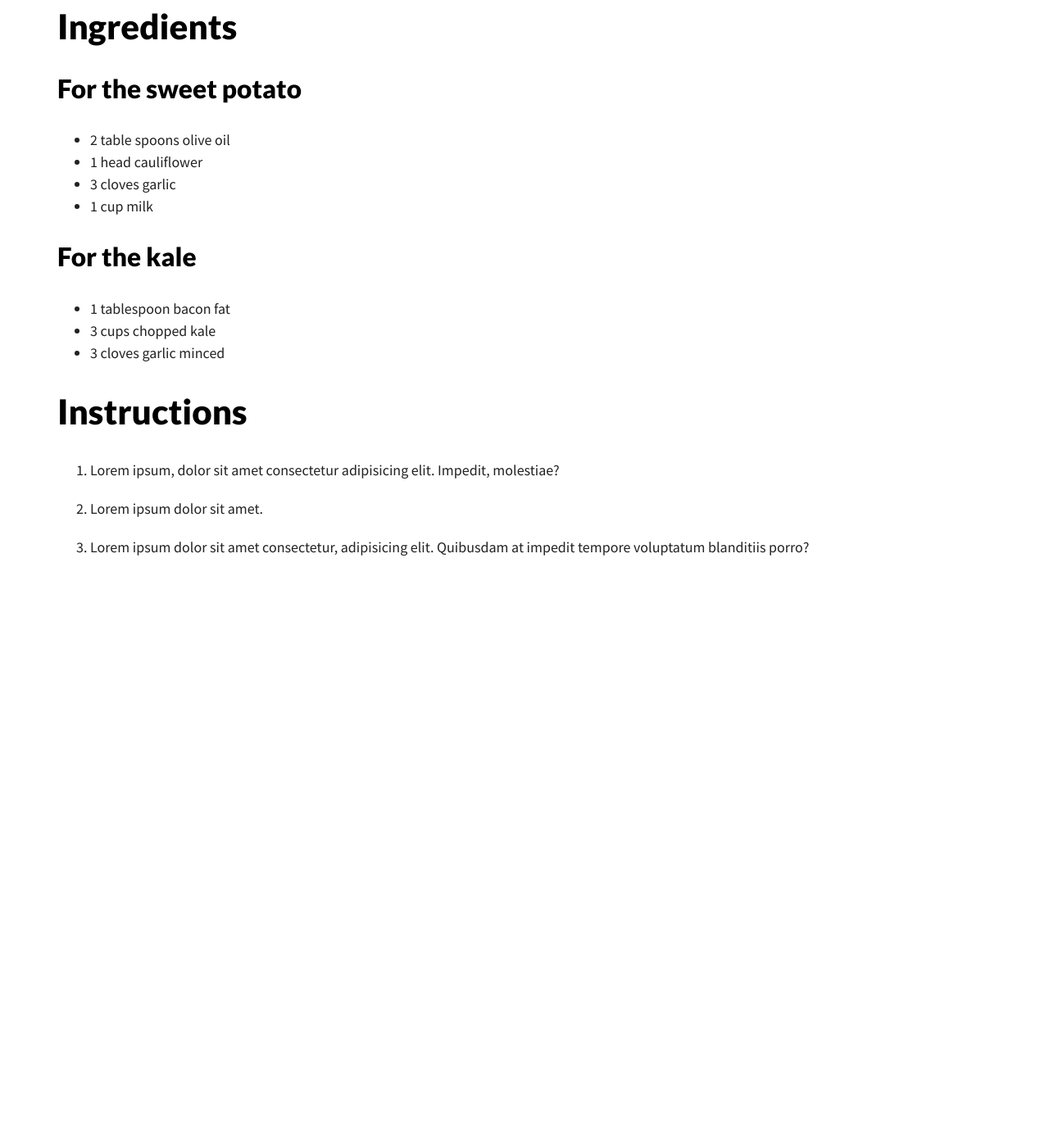
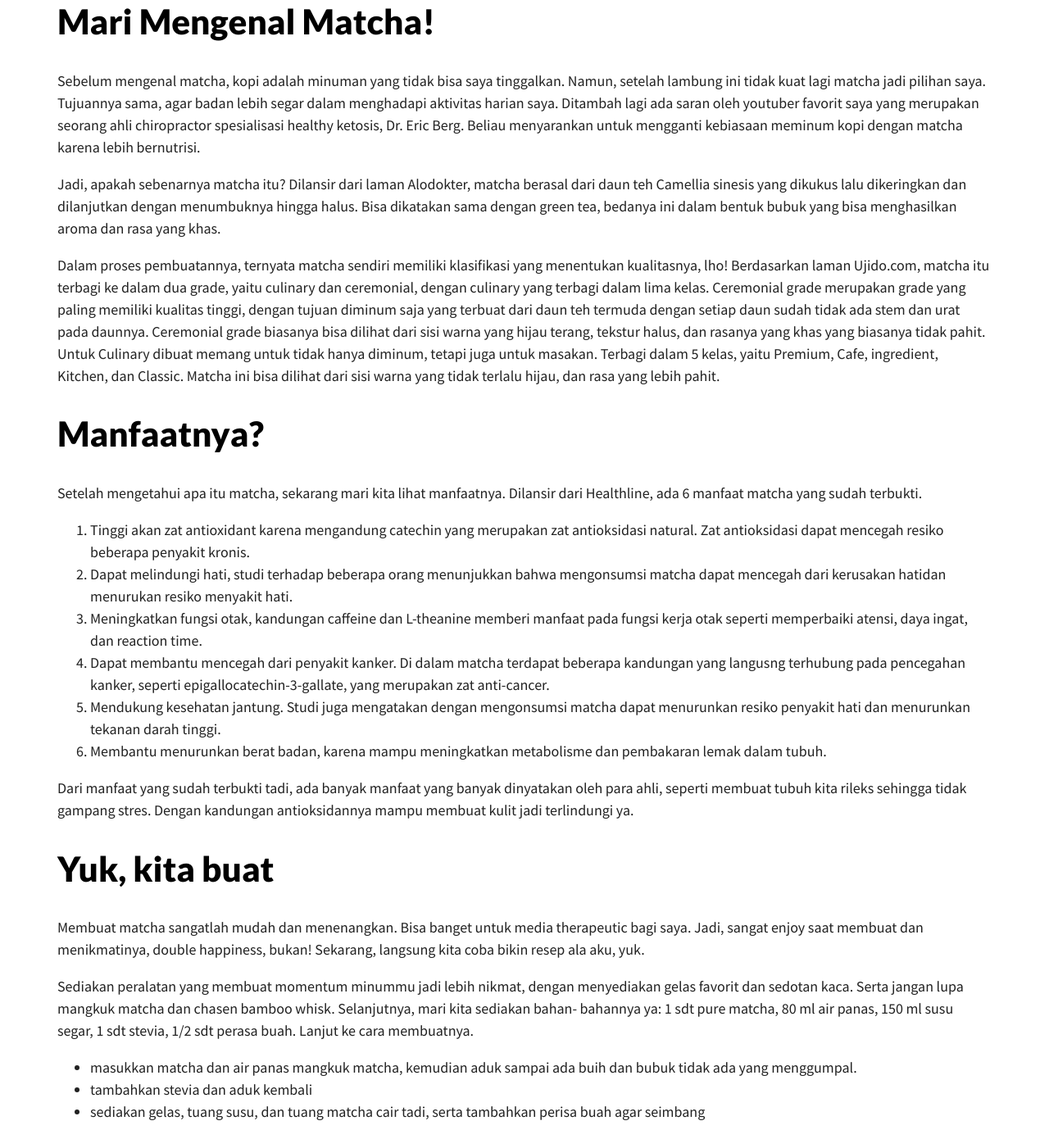
Before and after one commit to ratihjulistina/ratihjulistina.github.io, a plain HTML site: page index.html in a window 1280 px wide. Shown: the part 1310-2700 px from the top of the page at 82% size. Before the commit the page ends 2031 px from the top, so only its background shows below. Drawn offline with Linux system fonts and the light colour scheme; a web font is replaced by a local one.

Commit message:
add Matcha full content

```diff
--- a/index.html
+++ b/index.html
@@ -63,13 +63,43 @@
       <img src="pictures/matcha.jpg" alt="" />
       <a
         class="imgname"
-        href="https://www.pexels.com/id-id/foto/relaksasi-duduk-tenang-gaya-hidup-6958489/
+        href="https://www.pexels.com/id-id/foto/cangkir-meja-kayu-kehidupan-tenang-matcha-8474134/
       "
         >Foto oleh pexels</a
       >
-      <h2>Ingredients</h2>
-      <h3>For the sweet potato</h3>
-      <ul>
+      <h2>Mari Mengenal Matcha!</h2>
+      <p>
+        Sebelum mengenal matcha, kopi adalah minuman yang tidak bisa saya
+        tinggalkan. Namun, setelah lambung ini tidak kuat lagi matcha jadi
+        pilihan saya. Tujuannya sama, agar badan lebih segar dalam menghadapi
+        aktivitas harian saya. Ditambah lagi ada saran oleh youtuber favorit
+        saya yang merupakan seorang ahli chiropractor spesialisasi healthy
+        ketosis, Dr. Eric Berg. Beliau menyarankan untuk mengganti kebiasaan
+        meminum kopi dengan matcha karena lebih bernutrisi.
+      </p>
+      <p>
+        Jadi, apakah sebenarnya matcha itu? Dilansir dari laman Alodokter,
+        matcha berasal dari daun teh Camellia sinesis yang dikukus lalu
+        dikeringkan dan dilanjutkan dengan menumbuknya hingga halus. Bisa
+        dikatakan sama dengan green tea, bedanya ini dalam bentuk bubuk yang
+        bisa menghasilkan aroma dan rasa yang khas.
+      </p>
+      <p>
+        Dalam proses pembuatannya, ternyata matcha sendiri memiliki klasifikasi
+        yang menentukan kualitasnya, lho! Berdasarkan laman Ujido.com, matcha
+        itu terbagi ke dalam dua grade, yaitu culinary dan ceremonial, dengan
+        culinary yang terbagi dalam lima kelas. Ceremonial grade merupakan grade
+        yang paling memiliki kualitas tinggi, dengan tujuan diminum saja yang
+        terbuat dari daun teh termuda dengan setiap daun sudah tidak ada stem
+        dan urat pada daunnya. Ceremonial grade biasanya bisa dilihat dari sisi
+        warna yang hijau terang, tekstur halus, dan rasanya yang khas yang
+        biasanya tidak pahit. Untuk Culinary dibuat memang untuk tidak hanya
+        diminum, tetapi juga untuk masakan. Terbagi dalam 5 kelas, yaitu
+        Premium, Cafe, ingredient, Kitchen, dan Classic. Matcha ini bisa dilihat
+        dari sisi warna yang tidak terlalu hijau, dan rasa yang lebih pahit.
+      </p>
+      <!-- <h3>For the sweet potato</h3> -->
+      <!-- <ul>
         <li>2 table spoons olive oil</li>
         <li>1 head cauliflower</li>
         <li>3 cloves garlic</li>
@@ -80,9 +110,50 @@
         <li>1 tablespoon bacon fat</li>
         <li>3 cups chopped kale</li>
         <li>3 cloves garlic minced</li>
-      </ul>
-      <h2>Instructions</h2>
+      </ul> -->
+      <h2>Manfaatnya?</h2>
+      <p>
+        Setelah mengetahui apa itu matcha, sekarang mari kita lihat manfaatnya.
+        Dilansir dari Healthline, ada 6 manfaat matcha yang sudah terbukti.
+      </p>
       <ol>
+        <li>
+          Tinggi akan zat antioxidant karena mengandung catechin yang merupakan
+          zat antioksidasi natural. Zat antioksidasi dapat mencegah resiko
+          beberapa penyakit kronis.
+        </li>
+        <li>
+          Dapat melindungi hati, studi terhadap beberapa orang menunjukkan bahwa
+          mengonsumsi matcha dapat mencegah dari kerusakan hatidan menurukan
+          resiko menyakit hati.
+        </li>
+        <li>
+          Meningkatkan fungsi otak, kandungan caffeine dan L-theanine memberi
+          manfaat pada fungsi kerja otak seperti memperbaiki atensi, daya ingat,
+          dan reaction time.
+        </li>
+        <li>
+          Dapat membantu mencegah dari penyakit kanker. Di dalam matcha terdapat
+          beberapa kandungan yang langusng terhubung pada pencegahan kanker,
+          seperti epigallocatechin-3-gallate, yang merupakan zat anti-cancer.
+        </li>
+        <li>
+          Mendukung kesehatan jantung. Studi juga mengatakan dengan mengonsumsi
+          matcha dapat menurunkan resiko penyakit hati dan menurunkan tekanan
+          darah tinggi.
+        </li>
+        <li>
+          Membantu menurunkan berat badan, karena mampu meningkatkan metabolisme
+          dan pembakaran lemak dalam tubuh.
+        </li>
+      </ol>
+      <p>
+        Dari manfaat yang sudah terbukti tadi, ada banyak manfaat yang banyak
+        dinyatakan oleh para ahli, seperti membuat tubuh kita rileks sehingga
+        tidak gampang stres. Dengan kandungan antioksidannya mampu membuat kulit
+        jadi terlindungi ya.
+      </p>
+      <!-- <ol>
         <li>
           Lorem ipsum, dolor sit amet consectetur adipisicing elit. Impedit,
           molestiae?
@@ -92,7 +163,32 @@
           Lorem ipsum dolor sit amet consectetur, adipisicing elit. Quibusdam at
           impedit tempore voluptatum blanditiis porro?
         </li>
-      </ol>
+      </ol> -->
+      <h2>Yuk, kita buat</h2>
+      <p>
+        Membuat matcha sangatlah mudah dan menenangkan. Bisa banget untuk media
+        therapeutic bagi saya. Jadi, sangat enjoy saat membuat dan menikmatinya,
+        double happiness, bukan! Sekarang, langsung kita coba bikin resep ala
+        aku, yuk.
+      </p>
+      <p>
+        Sediakan peralatan yang membuat momentum minummu jadi lebih nikmat,
+        dengan menyediakan gelas favorit dan sedotan kaca. Serta jangan lupa
+        mangkuk matcha dan chasen bamboo whisk. Selanjutnya, mari kita sediakan
+        bahan- bahannya ya: 1 sdt pure matcha, 80 ml air panas, 150 ml susu
+        segar, 1 sdt stevia, 1/2 sdt perasa buah. Lanjut ke cara membuatnya.
+      </p>
+      <ul>
+        <li>
+          masukkan matcha dan air panas mangkuk matcha, kemudian aduk sampai ada
+          buih dan bubuk tidak ada yang menggumpal.
+        </li>
+        <li>tambahkan stevia dan aduk kembali</li>
+        <li>
+          sediakan gelas, tuang susu, dan tuang matcha cair tadi, serta
+          tambahkan perisa buah agar seimbang
+        </li>
+      </ul>
     </div>
   </body>
 </html>
--- a/styles/styles.css
+++ b/styles/styles.css
@@ -1,19 +1,30 @@
 html {
   font-size: 62.5%;
 }
+
 .imgname {
+  display: block;
   font-size: 14px;
+  text-align: center;
+  margin: 0 auto;
+  text-decoration: none;
+  color: #222;
 }
 
 body {
   color: #222;
-    font-family: 'Source Sans Pro', Arial, Helvetica, sans-serif;
+  font-family: "Source Sans Pro", Arial, Helvetica, sans-serif;
   font-size: 1.8rem;
   line-height: 1.5;
   /* padding: 2rem; */
 }
 
-  h1, h2, h3, h4, h5, h6 {
+h1,
+h2,
+h3,
+h4,
+h5,
+h6 {
   color: #000;
   font-family: Lato, Arial, Helvetica, sans-serif;
   font-weight: 900;
@@ -49,11 +60,11 @@ html {
 }
 
 ol li {
-    margin-bottom: 2rem;
+  margin-bottom: 0rem;
 }
 
 .lead {
-    font-family: 'PT Serif', 'Times New Roman', Times, serif;
+  font-family: "PT Serif", "Times New Roman", Times, serif;
   font-size: 2.5rem;
 }
 
```
Also changed, not shown: 1 other file. Lines whose indentation alone changed are shown as unchanged.
